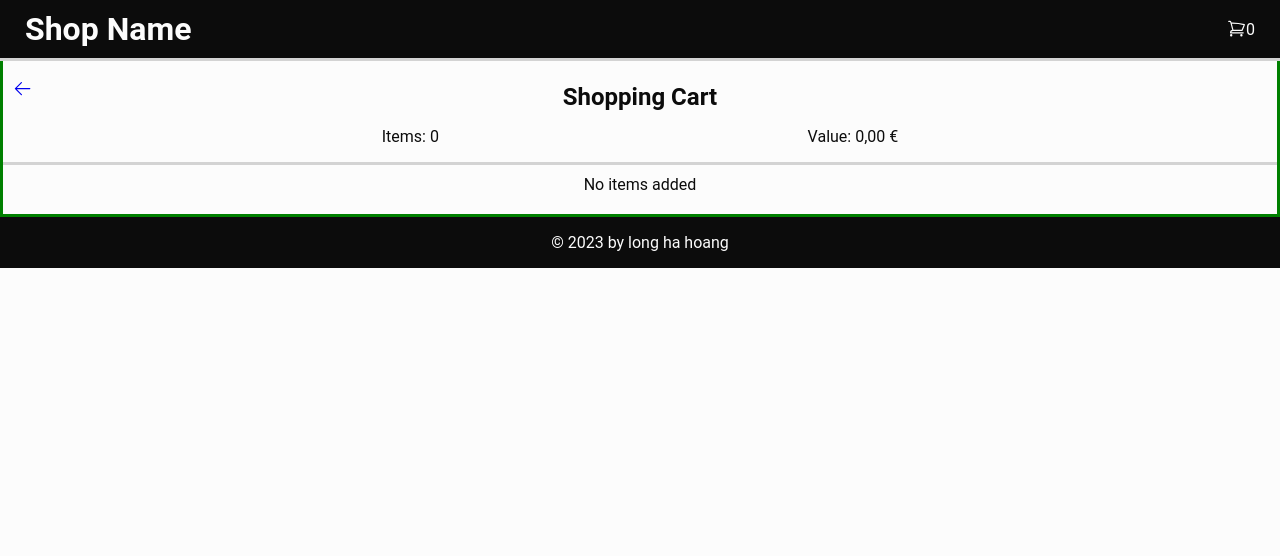
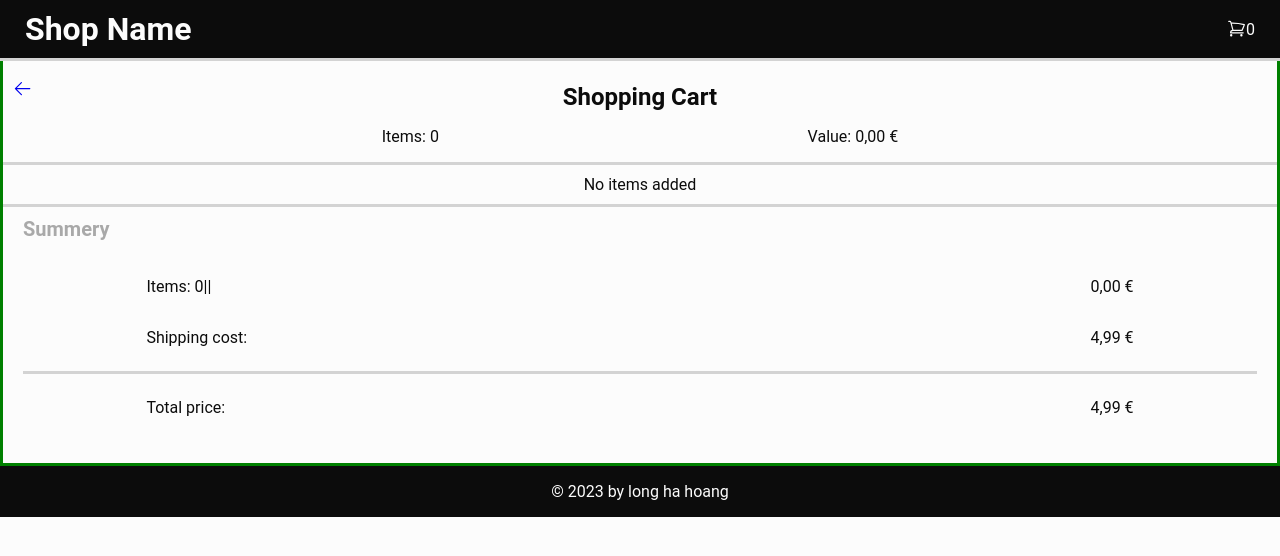
Before and after one commit to Long-HaHoang/capstone-project, a Next.js app: page /ShoppingCart in a window 1280 px wide. Shown: the top 556 px of the page. Built offline with nearby package versions, Linux system fonts and the light colour scheme.

Commit message:
ADD summery section + styling

```diff
--- a/components/CartItemCard/index.js
+++ b/components/CartItemCard/index.js
@@ -10,8 +10,8 @@ export default function CartItemCard({ cartItem, onDeleteItem }) {
         <Styled.Thumbnail
           src={cartItem.thumbnail}
           alt={cartItem.thumbnail ? "Thumbnail of item" : "no image available"}
-          width={100}
-          height={100}
+          width={80}
+          height={80}
         />
         <Styled.CartItemParagraph>
           {formatNumberToDeCurrency(cartItem.price)}
--- a/components/ShoppingCart.styled.js
+++ b/components/ShoppingCart.styled.js
@@ -58,6 +58,52 @@ const CartContentMetric = styled.div`
   justify-content: space-evenly;
 `;
 
+const SummerySection = styled.div`
+  position: relative;
+  width: 100%;
+  padding: 0px 10px;
+  border-top: solid lightgray;
+  display: flex;
+  flex-direction: column;
+  justify-content: center;
+  align-items: center;
+`;
+
+const SummeryHeader = styled.h2`
+  justify-self: flex-start;
+  align-self: flex-start;
+  color: darkgray;
+  padding: 10px;
+  margin: 0;
+  font-size: 20px;
+`;
+
+const SummeryCard = styled.div`
+  width: 100%;
+  padding: 10px;
+
+  display: flex;
+  flex-direction: column;
+
+  hr {
+    height: 3px;
+    width: 100%;
+    background-color: lightgray;
+    border: none;
+  }
+`;
+
+const SummeryParagraph = styled.p`
+  width: 80%;
+  justify-self: center;
+  align-self: center;
+
+  display: flex;
+  flex-direction: row;
+  justify-content: space-between;
+  align-items: center;
+`;
+
 export {
   MainContent,
   CartItemList,
@@ -66,4 +112,8 @@ export {
   CartContentMetric,
   WrapperLinkHeader,
   TopInfoSectionHeader,
+  SummerySection,
+  SummeryHeader,
+  SummeryCard,
+  SummeryParagraph,
 };
--- a/pages/ShoppingCart/index.js
+++ b/pages/ShoppingCart/index.js
@@ -21,6 +21,8 @@ export default function ShoppingCartPage({ cartItems, onDeleteItem }) {
   const sumOfAllItemAmount = cartItems
     .map((item) => item.amount)
     .reduce(sumUpArray, 0);
+
+  const shippingCost = 4.99;
 
   return (
     <Styled.MainContent>
@@ -47,6 +49,26 @@ export default function ShoppingCartPage({ cartItems, onDeleteItem }) {
           })
         )}
       </Styled.CartItemList>
+      <Styled.SummerySection>
+        <Styled.SummeryHeader>Summery</Styled.SummeryHeader>
+        <Styled.SummeryCard>
+          <Styled.SummeryParagraph>
+            <span>Items: {sumOfAllItemAmount}||</span>
+            <span>{formatNumberToDeCurrency(sumOfAllItemPrices)}</span>
+          </Styled.SummeryParagraph>
+          <Styled.SummeryParagraph>
+            <span>Shipping cost: </span>
+            <span>{formatNumberToDeCurrency(shippingCost)}</span>
+          </Styled.SummeryParagraph>
+          <hr />
+          <Styled.SummeryParagraph>
+            <span>Total price: </span>
+            <span>
+              {formatNumberToDeCurrency(sumOfAllItemPrices + shippingCost)}
+            </span>
+          </Styled.SummeryParagraph>
+        </Styled.SummeryCard>
+      </Styled.SummerySection>
     </Styled.MainContent>
   );
 }
```
